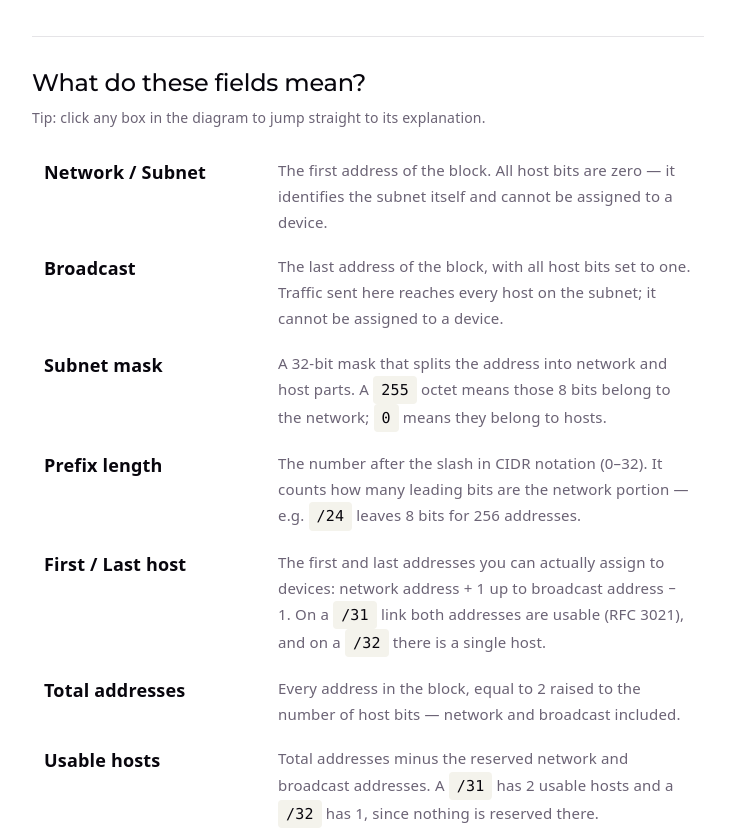
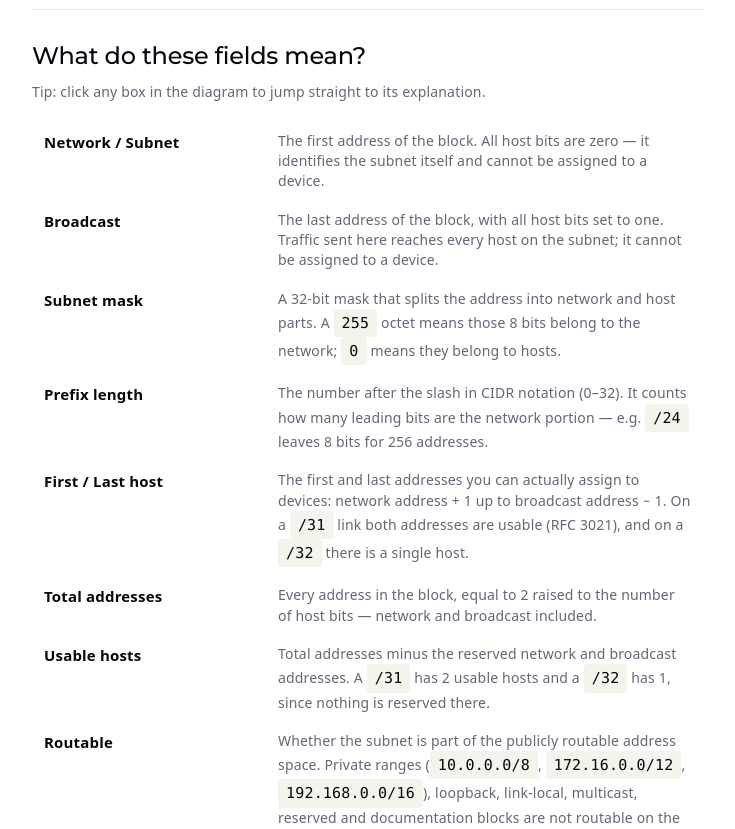
Before and after one commit to oaxley/webtools, a React (Vite) app in the folder apps/web/: page /ip in a window 1280 px wide. Shown: the part 900-1729 px from the top of the page, without its empty margins (272-1007 px from the left). Built offline with nearby package versions, Linux system fonts and the light colour scheme.

Commit message:
Reduce text size on the JWT decoder

```diff
--- a/apps/web/src/pages/IpCalculator.css
+++ b/apps/web/src/pages/IpCalculator.css
@@ -362,14 +362,16 @@
   margin: 0;
   display: flex;
   flex-direction: column;
-  gap: 20px;
+  gap: 6px;
 }
 
 .field-guide dl > div {
   display: grid;
-  grid-template-columns: 160px 1fr;
-  gap: 8px 20px;
-  padding: 8px 12px;
+  /* Matches the JWT / X.509 field guides: a tight term/description split
+     with just enough room for the longest IPv4 label. */
+  grid-template-columns: 180px 1fr;
+  gap: 4px 24px;
+  padding: 6px 12px;
   border-radius: 10px;
   scroll-margin-top: 24px;
   transition: background-color 0.3s ease;
@@ -380,13 +382,18 @@
 }
 
 .field-guide dt {
+  font-size: 15px;
   font-weight: 600;
   color: var(--text-h);
+  line-height: 1.3;
+  padding-top: 2px;
 }
 
 .field-guide dd {
   margin: 0;
-  font-size: 15px;
+  font-size: 14px;
+  color: var(--text);
+  line-height: 1.45;
 }
 
 /* Brief highlight when a canvas box scrolls the user to this entry. */
--- a/apps/web/src/pages/IpCalculator.tsx
+++ b/apps/web/src/pages/IpCalculator.tsx
@@ -712,7 +712,7 @@ function IpCalculator() {
       <p className="tool-lede">
         {isMobile
           ? 'Enter an IPv4 network in CIDR notation. Tap any field to jump to its explanation.'
-          : 'Enter an IPv4 network in CIDR notation to see its structure as a diagram. The subnet and prefix are editable right inside the diagram.'}
+          : 'Enter an IPv4 network in CIDR notation to see its structure as a diagram.'}
       </p>
 
       <form
```
